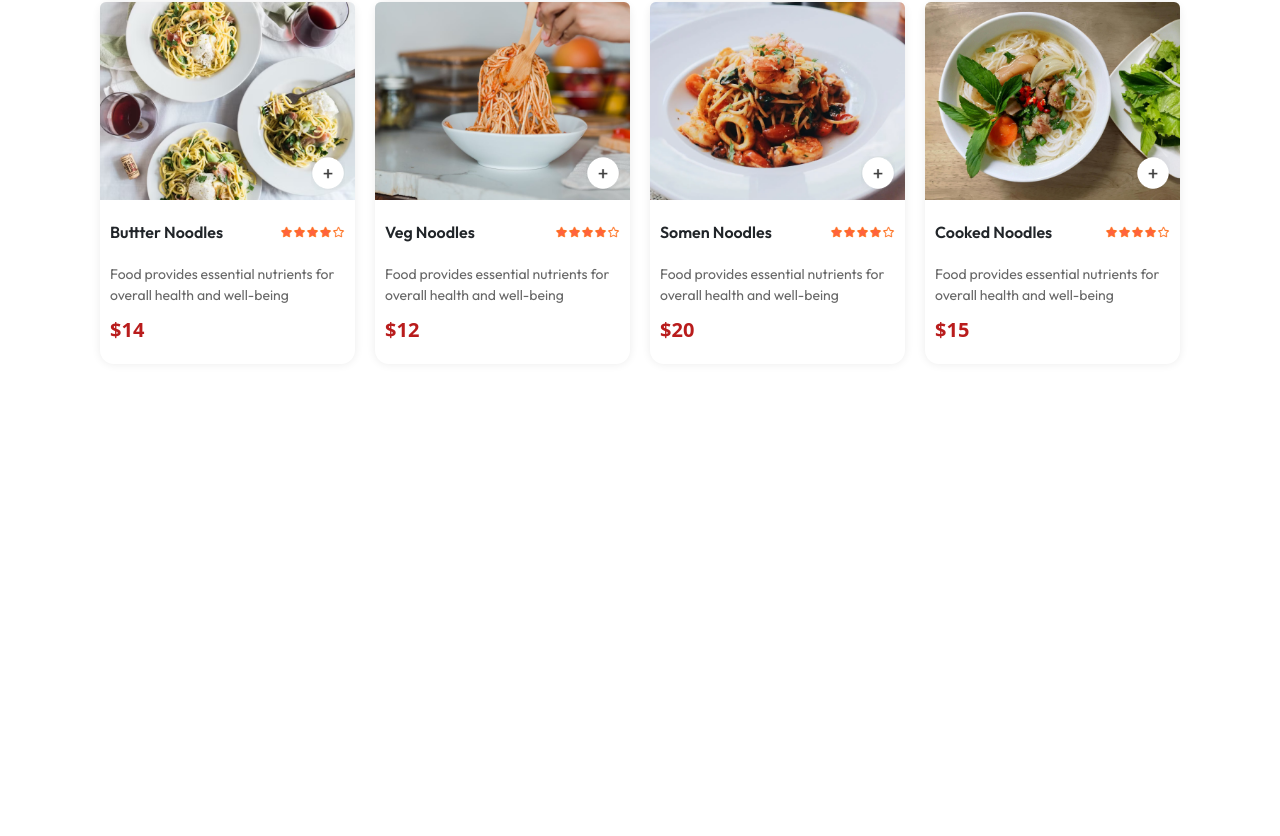
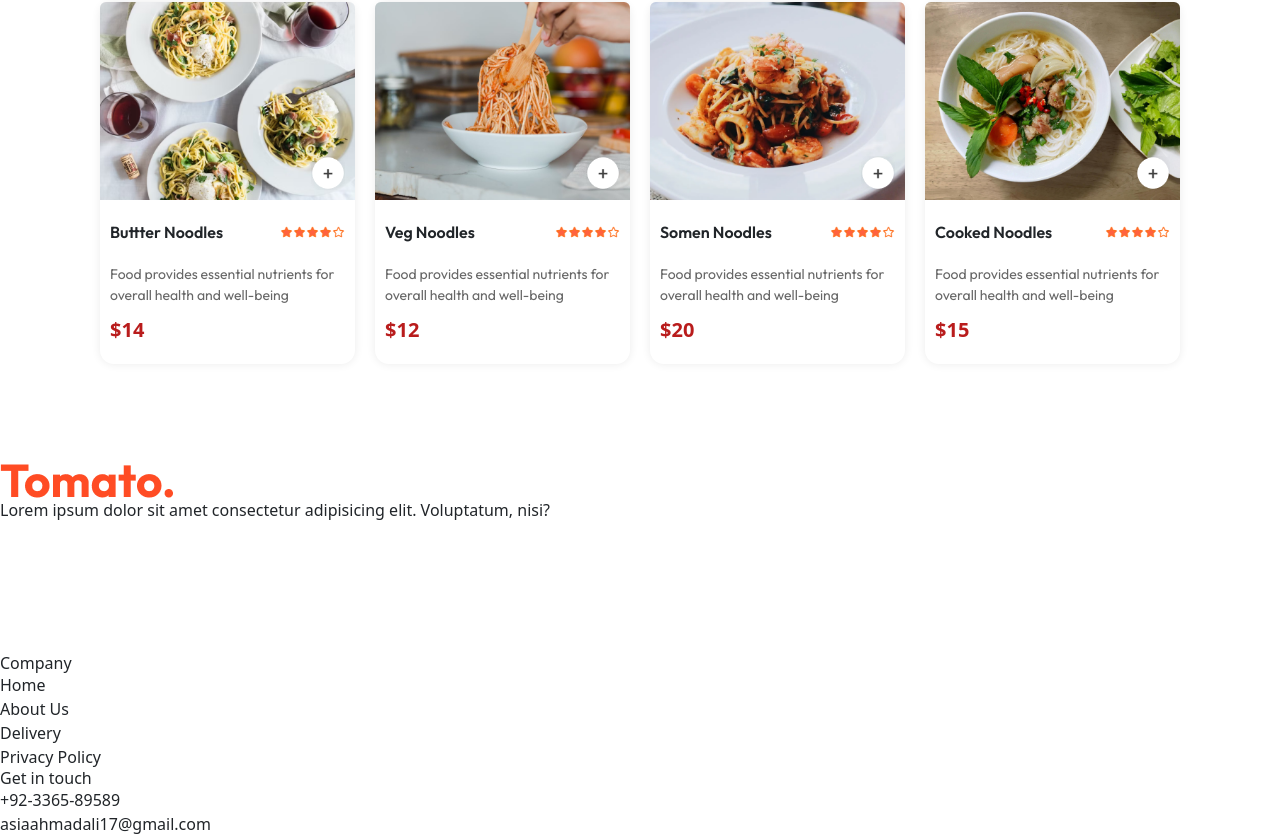
Before and after one commit to asiaahmadali/FoodDel, a React (Vite) app in the folder Frontend/: page / in a window 1280 px wide. Shown: the part 3700-4536 px from the top of the page. Before the commit the page ends 4164 px from the top, so only its background shows below. Built offline with nearby package versions, Linux system fonts and the light colour scheme.

Commit message:
footer added

```diff
--- a/Frontend/src/App.jsx
+++ b/Frontend/src/App.jsx
@@ -4,6 +4,8 @@ import { Routes, Route } from 'react-router-dom';
 import Home from './pages/Home/Home';
 import Cart from './pages/Cart/Cart';
 import PlaceOrder from './pages/PlaceOrder/PlaceOrder';
+import Footer from './components/Footer/Footer';
+
 function App() {
   return (
     <div>
@@ -13,6 +15,7 @@ function App() {
         <Route path="/cart" element={<Cart />} />
         <Route path="/placeorder" element={<PlaceOrder />} />
       </Routes>
+      <Footer />
     </div>
   );
 }
--- /dev/null
+++ b/Frontend/src/components/Footer/Footer.jsx
@@ -0,0 +1,43 @@
+import { assets } from '../../assets/assets';
+
+function Footer() {
+  return (
+    <div>
+      {/* left content */}
+      <div>
+        <img src={assets.logo} alt="" />
+        <p>
+          Lorem ipsum dolor sit amet consectetur adipisicing elit. Voluptatum,
+          nisi?
+        </p>
+        {/* social icons */}
+        <div>
+          <img src={assets.facebook_icon} alt="" />
+          <img src={assets.twitter_icon} alt="" />
+          <img src={assets.linkedin_icon} alt="" />
+        </div>
+      </div>
+
+      {/* centr content */}
+      <div>
+        <h1>Company</h1>
+        <ul>
+          <li>Home</li>
+          <li>About Us</li>
+          <li>Delivery</li>
+          <li>Privacy Policy</li>
+        </ul>
+      </div>
+      {/* right content */}
+      <div>
+        <h1>Get in touch</h1>
+        <ul>
+          <li>+92-3365-89589</li>
+          <li>asiaahmadali17@gmail.com</li>
+        </ul>
+      </div>
+    </div>
+  );
+}
+
+export default Footer;
--- a/Frontend/src/pages/Home/Home.jsx
+++ b/Frontend/src/pages/Home/Home.jsx
@@ -2,6 +2,7 @@ import Header from '../../components/Header/Header';
 import ExploreMenu from '../../components/ExploreMenu/ExploreMenu';
 import { useState } from 'react';
 import FoodDisplay from '../../components/FoodDisplay/FoodDisplay';
+
 function Home() {
   const [category, setCategory] = useState('All');
   return (
```
